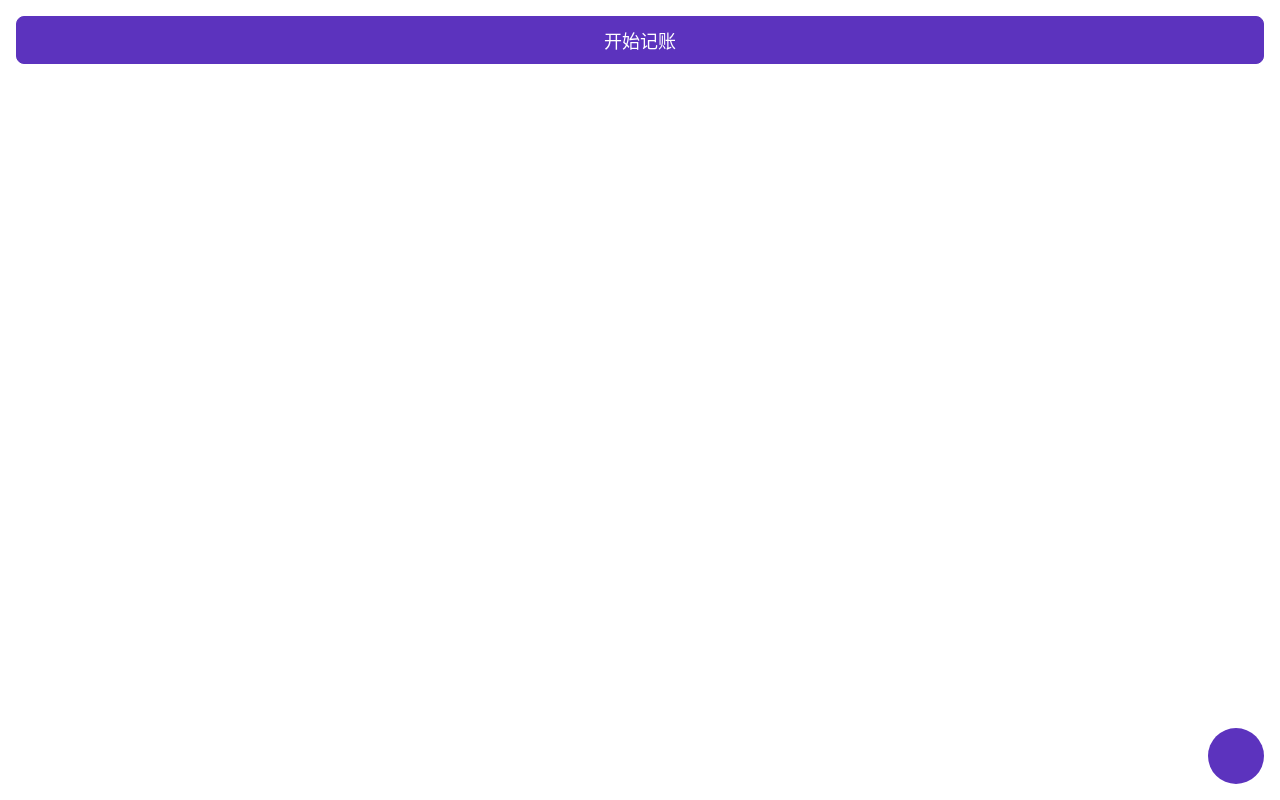
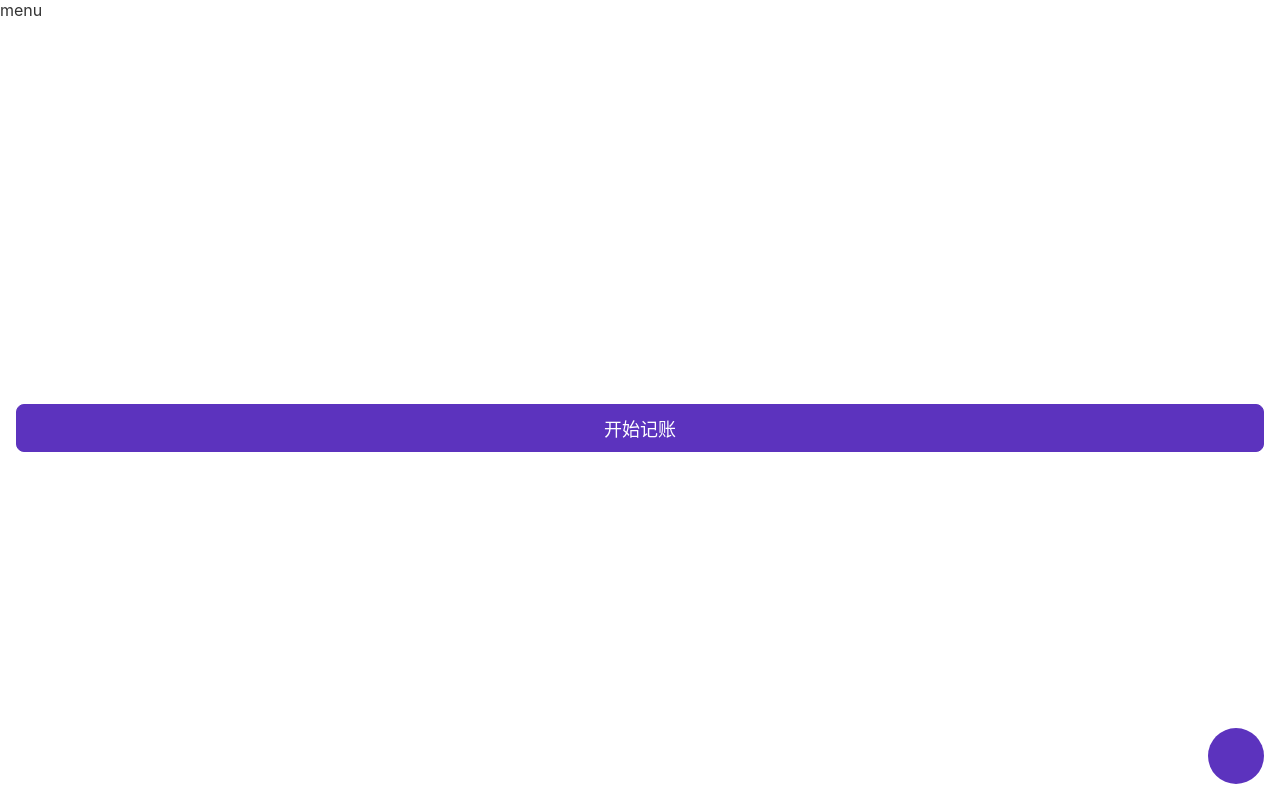
Before and after one commit to Orange-ice/mangosteen-front, a Vue app: page /#/start in a window 1280 px wide. Both pictures are taken after a click on the button "开始记账". Built offline with nearby package versions, Linux system fonts and the light colour scheme.

Commit message:
添加 Center 组件

```diff
--- /dev/null
+++ b/src/components/center/center.module.scss
@@ -0,0 +1,12 @@
+.wrapper{
+  display: flex;
+  justify-content: center;
+  align-items: center;
+
+  &.row{
+    flex-direction: row;
+  }
+  &.column{
+    flex-direction: column;
+  }
+}
--- /dev/null
+++ b/src/components/center/index.tsx
@@ -0,0 +1,21 @@
+import {defineComponent, PropType} from 'vue';
+import s from './center.module.scss';
+
+const Center = defineComponent({
+  props: {
+    direction: {
+      type: String as PropType<'row' | 'column'>,
+      default: 'row',
+    }
+  },
+  setup(props,context) {
+    return () => (
+      <div class={[s.wrapper, props.direction]}>
+        {context.slots.default?.()}
+      </div>
+    );
+  }
+});
+
+
+export default Center;
--- a/src/views/start/index.tsx
+++ b/src/views/start/index.tsx
@@ -2,6 +2,8 @@ import {defineComponent} from 'vue';
 import s from './start.module.scss'
 import Button from '../../components/button';
 import FloatButton from '../../components/float_button';
+import Center from '../../components/center';
+import Icon from '../../components/icon';
 
 const Start = defineComponent({
   setup() {
@@ -10,7 +12,11 @@ const Start = defineComponent({
     }
 
     return () => (
-      <div>
+      <div class={s.start}>
+        <nav>menu</nav>
+        <Center class={s.pig_wrapper}>
+          <Icon name="pig" class={s.pig} />
+        </Center>
         <div class={s.button_wrapper}>
           <Button class={s.button} onClick={handleClick}>开始记账</Button>
         </div>
--- a/src/views/start/start.module.scss
+++ b/src/views/start/start.module.scss
@@ -1,6 +1,17 @@
-.button{
-  width: 100%;
-  &_wrapper{
-    padding: 16px;
+.start{
+  .button{
+    width: 100%;
+    &_wrapper{
+      padding: 16px;
+    }
+  }
+
+  .pig{
+    width: 128px;
+    height: 128px;
+
+    &_wrapper{
+      padding: 120px 0;
+    }
   }
 }
```
